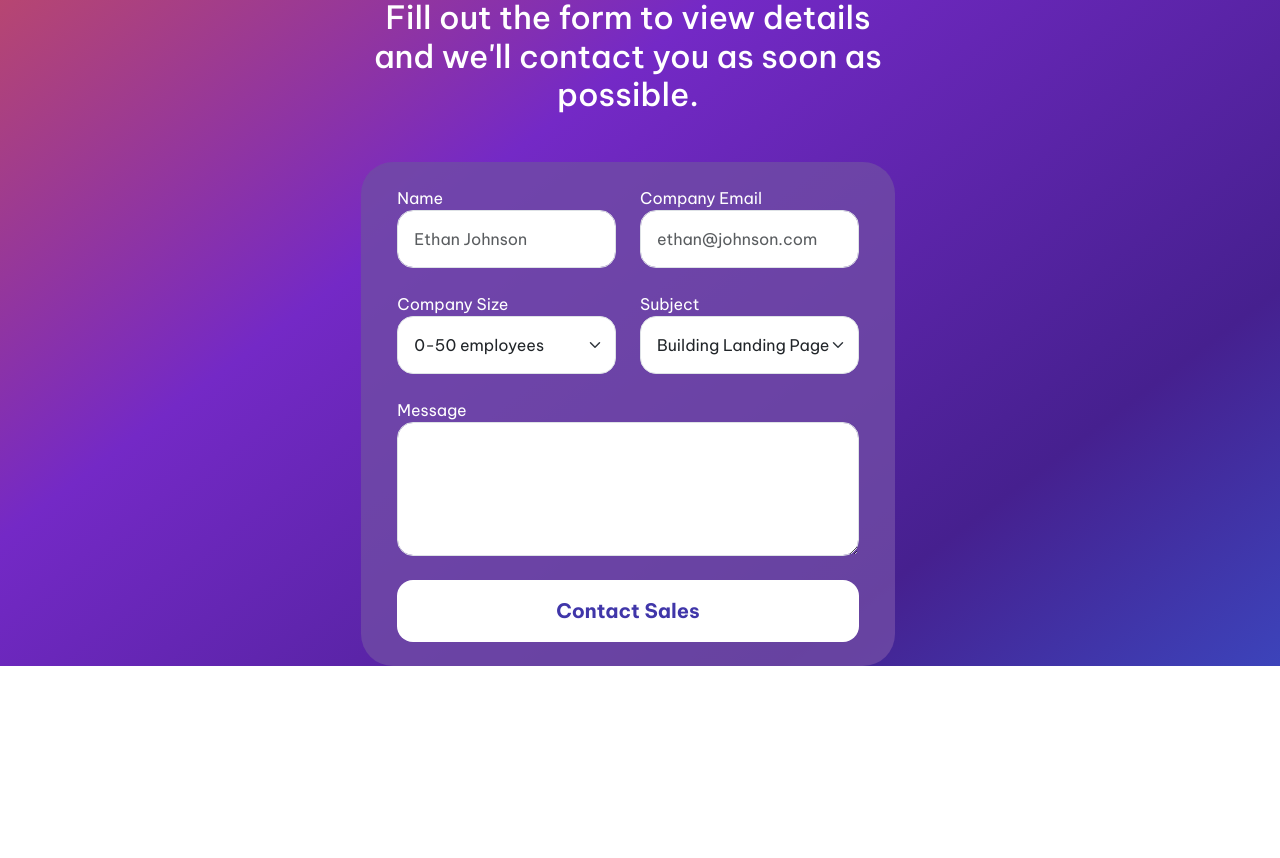
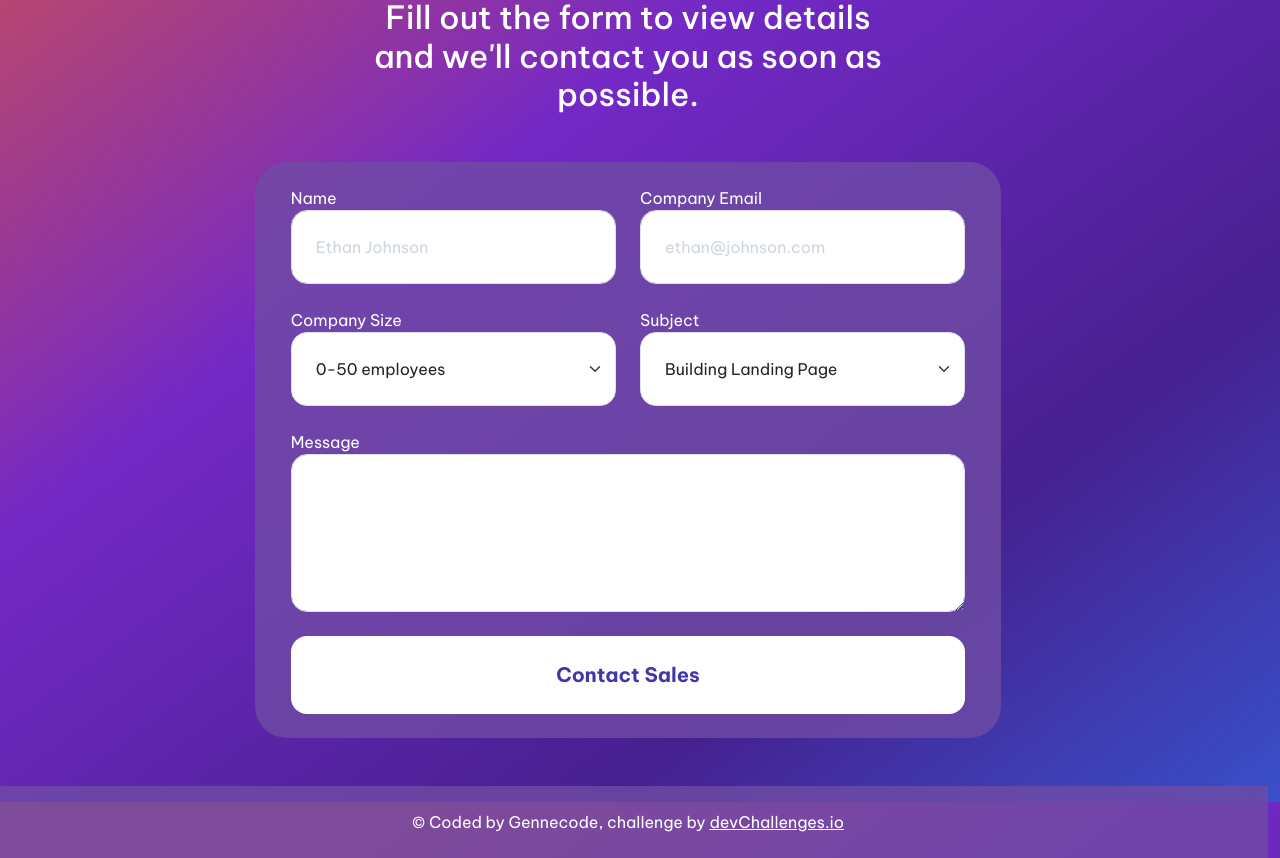
Before and after one commit to tjaulin/contact-page-becv, a plain HTML site: page index.html in a window 1280 px wide. Shown: the part 346-1204 px from the top of the page. Before the commit the page ends 1012 px from the top, so only its background shows below. Drawn offline with nearby package versions, Linux system fonts and the light colour scheme.

Commit message:
add more css and add footer section

```diff
--- a/css/style.css
+++ b/css/style.css
@@ -2,6 +2,9 @@
     margin: 0;
     padding: 0;
     box-sizing: border-box;
+
+    --bg-color: rgba(112, 76, 166, 0.8);
+    --input-placeholder-color: #CDD5E0;
 }
 
 body {
@@ -11,18 +14,24 @@ body {
     background: url('../img/bg-image.svg');
     background-size: cover;
     color: #fff;
+    overflow-x: hidden;
 }
 
 h1 {
     font-size: 4rem;
+    font-weight: 900;
 }
 
 h2 {
     font-size: 2rem;
 }
 
+input.form-control::placeholder, select.form-select::placeholder {
+    color: var(--input-placeholder-color);
+}
+
 .form-contact {
-    background: rgba(112, 76, 166, 0.8);
+    background: var(--bg-color);
 }
 
 .btn-submit {
@@ -38,6 +47,20 @@ h2 {
 }
 
 .icon {
-    padding-left: 30px;
+    padding-left: 85px;
     padding-top: 20px;
 }
+
+footer {
+    background: var(--bg-color);
+}
+
+.link-dev-challenges {
+    /* text-decoration: none; */
+    color: #fff;
+    transition: all 0.2s;
+}
+
+.link-dev-challenges:hover {
+    color: #4036A9;
+}
--- a/index.html
+++ b/index.html
@@ -19,21 +19,25 @@
     <div class="icon">
         <img src="img/contact-form-icon.svg" alt="company logo">
     </div>
-    <div class="col-md-5 mt-5">
-        <h1 class="text-center mb-3">Interested in our business pricing ?</h1>
-        <h2 class="text-center mb-5">Fill out the form to view details and we'll contact you as soon as possible.</h2>
+    <div class="col-md-7 mt-5">
+        <div class="row justify-content-center">
+            <div class="col-md-9">
+                <h1 class="text-center mb-3">Interested in our business pricing ?</h1>
+                <h2 class="text-center mb-5">Fill out the form to view details and we'll contact you as soon as possible.</h2>
+            </div>
+        </div>
         <form class="row form-contact p-4 rounded-5" action="#">
             <div class="col-md-6 mb-4">
                 <label for="name">Name</label>
-                <input class="form-control p-3 rounded-4" type="text" name="name" id="name" placeholder="Ethan Johnson">
+                <input class="form-control p-4 rounded-4" type="text" name="name" id="name" placeholder="Ethan Johnson">
             </div>
             <div class="col-md-6 mb-4">
                 <label for="email">Company Email</label>
-                <input class="form-control p-3 rounded-4" type="email" name="email" id="email" placeholder="ethan@johnson.com">
+                <input class="form-control p-4 rounded-4" type="email" name="email" id="email" placeholder="ethan@johnson.com">
             </div>
             <div class="col-md-6 mb-4">
                 <label for="company-size">Company Size</label>
-                <select class="form-select p-3 rounded-4" name="company-size" id="company-size">
+                <select class="form-select p-4 rounded-4" name="company-size" id="company-size">
                     <option value="1">0-50 employees</option>
                     <option value="2">50-100 employees</option>
                     <option value="3">100-500 employees</option>
@@ -43,7 +47,7 @@
             </div>
             <div class="col-md-6 mb-4">
                 <label for="subject">Subject</label>
-                <select class="form-select p-3 rounded-4" name="subject" id="subject">
+                <select class="form-select p-4 rounded-4" name="subject" id="subject">
                     <option value="1">Building Landing Page</option>
                     <option value="2">Building Dashboard Page</option>
                     <option value="3">Building Other Page</option>
@@ -51,12 +55,15 @@
             </div>
             <div class="col-md-12 mb-4">
                 <label for="message">Message</label>
-                <textarea class="form-control rounded-4" name="message" id="message" rows="5"></textarea>
+                <textarea class="form-control rounded-4" name="message" id="message" rows="6"></textarea>
             </div>
             <div class="d-grid">
-                <button type="submit" class="btn-submit fs-5 fw-bold p-3 rounded-4">Contact Sales</button>
+                <button type="submit" class="btn-submit fs-5 fw-bold p-4 rounded-4">Contact Sales</button>
             </div>
         </form>
     </div>
+    <footer class="mt-5 p-4 d-flex justify-content-center align-items-center">
+        <p class="m-0">&copy; Coded by Gennecode, challenge by <a class="link-dev-challenges" href="https://devchallenges.io/">devChallenges.io</a></p>
+    </footer>
 </body>
 </html>
```
